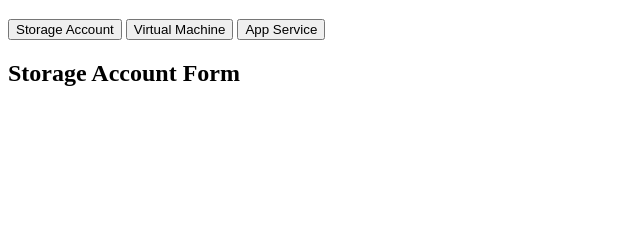
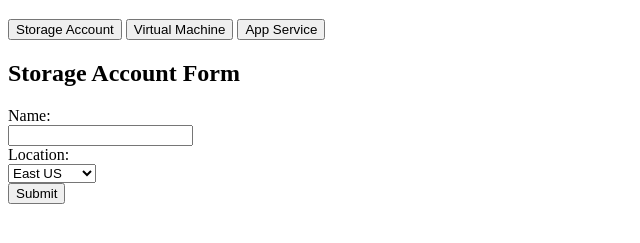
Before and after one commit to dcucereavii-ms/terraform_forms, a plain HTML site: page index.html in a window 1280 px wide. Both pictures are taken after a click on the button "Storage Account". Shown: the part 61-304 px from the top of the page, without its empty margins (0-640 px from the left). Drawn offline with Linux system fonts and the light colour scheme.

Commit message:
multiple forms support with logic

```diff
--- a/index.html
+++ b/index.html
@@ -24,17 +24,51 @@
 
     <div id="storage-form" class="form-container">
         <h2>Storage Account Form</h2>
-        <!-- Your Storage Account Form HTML here -->
+        <form id="storage-form-fields" onsubmit="submitForm('storage'); return false;">
+            <label for="storage-name">Name:</label><br>
+            <input type="text" id="storage-name" name="storage-name" required><br>
+
+            <label for="storage-location">Location:</label><br>
+            <select id="storage-location" name="storage-location" required>
+                <option value="eastus">East US</option>
+                <option value="westus">West US</option>
+                <option value="centralus">Central US</option>
+                <!-- Add more options as needed -->
+            </select><br>
+
+            <button type="submit">Submit</button>
+        </form>
     </div>
 
     <div id="vm-form" class="form-container">
         <h2>Virtual Machine Form</h2>
-        <!-- Your Virtual Machine Form HTML here -->
+        <form id="vm-form-fields" onsubmit="submitForm('vm'); return false;">
+            <label for="vm-name">Name:</label><br>
+            <input type="text" id="vm-name" name="vm-name" required><br>
+
+            <label for="vm-size">Size:</label><br>
+            <select id="vm-size" name="vm-size" required>
+                <option value="Standard_B1s">Standard_B1s</option>
+                <option value="Standard_D2s_v3">Standard_D2s_v3</option>
+                <option value="Standard_F2s_v2">Standard_F2s_v2</option>
+                <!-- Add more options as needed -->
+            </select><br>
+
+            <button type="submit">Submit</button>
+        </form>
     </div>
 
     <div id="app-form" class="form-container">
         <h2>App Service Form</h2>
-        <!-- Your App Service Form HTML here -->
+        <form id="app-form-fields" onsubmit="submitForm('app'); return false;">
+            <label for="app-name">Name:</label><br>
+            <input type="text" id="app-name" name="app-name" required><br>
+
+            <label for="app-plan">App Service Plan:</label><br>
+            <input type="text" id="app-plan" name="app-plan" required><br>
+
+            <button type="submit">Submit</button>
+        </form>
     </div>
 
     <script>
@@ -47,6 +81,22 @@
             // Show the selected form container
             document.getElementById(formType + '-form').classList.add('active');
         }
+
+        function submitForm(formType) {
+            // Fetch form data
+            const formData = new FormData(document.getElementById(formType + '-form-fields'));
+            const data = {};
+            formData.forEach((value, key) => {
+                data[key] = value;
+            });
+
+            // Example: Log form data to console (replace with actual submission logic)
+            console.log('Form Data for ' + formType + ':', data);
+
+            // Example: Submit form data to a backend or trigger a pipeline
+            // Replace this with your actual implementation to trigger Terraform or other actions
+            alert('Form submitted for ' + formType + '. See console for details.');
+        }
     </script>
 </body>
 </html>
```
